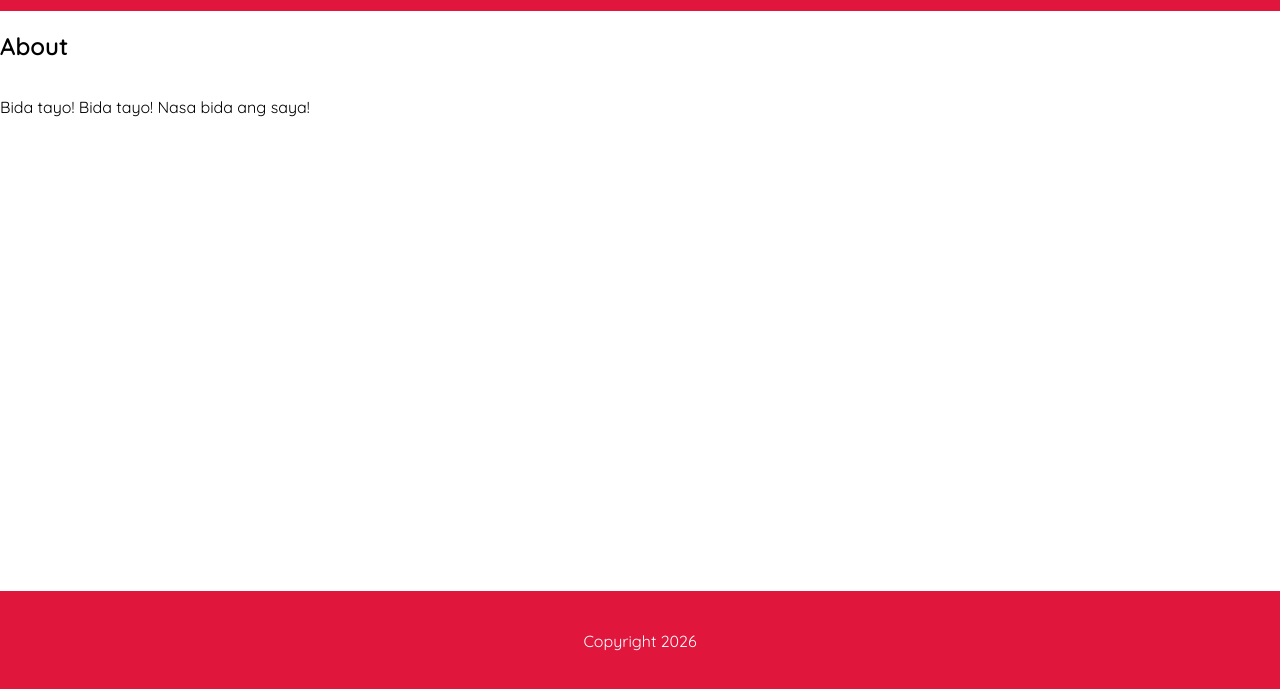
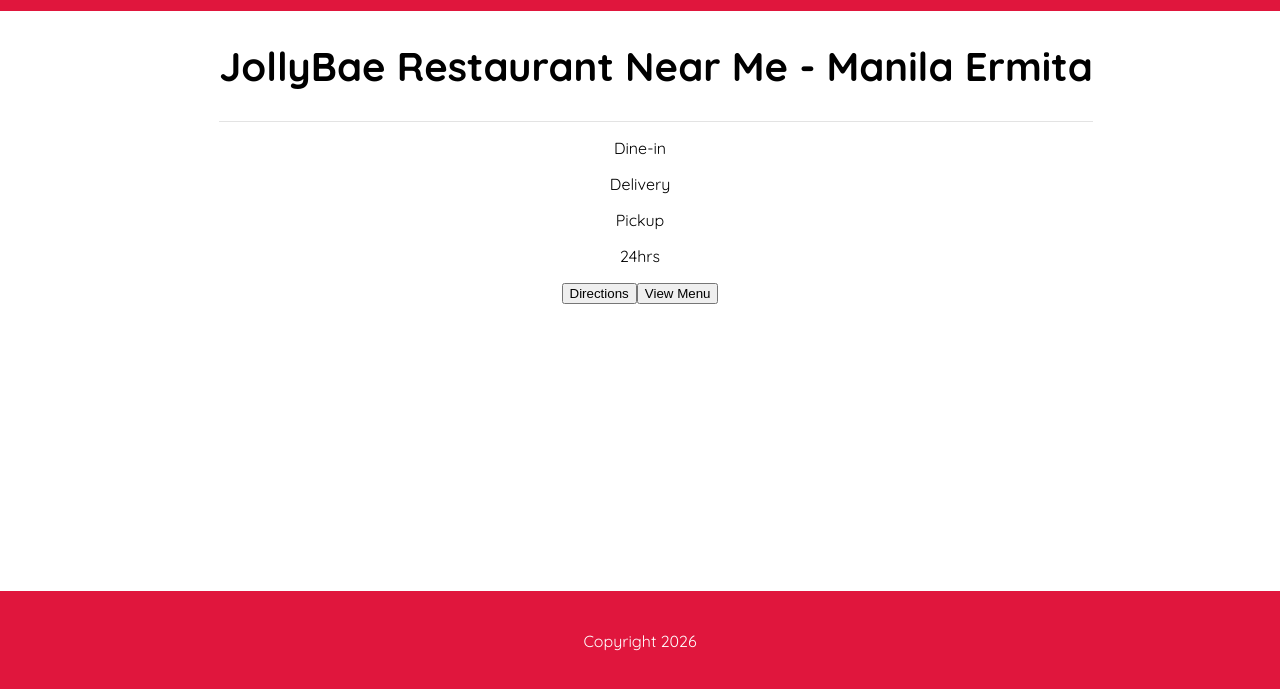
Before and after one commit to xamdp/restaurant-page, a website built with webpack: page src/template.html in a window 1280 px wide. Both pictures are taken after a click on the button "About". Shown: the part 109-798 px from the top of the page. Built offline with nearby package versions, Linux system fonts and the light colour scheme.

```diff
--- a/src/HeadingLogo.js
+++ b/src/HeadingLogo.js
@@ -5,7 +5,7 @@
 
 function HeadingLogo() {
 	const contentDiv = document.querySelector("#content")
-	const header = document.querySelector("header");
+	const header = document.querySelector(".jolly-header");
 	const logoheadingContainer = document.createElement("a");
 	const img = document.createElement("img");
 	const p = document.createElement("p");
--- a/src/about.js
+++ b/src/about.js
@@ -1,17 +1,20 @@
 
 function About() {
 	const contentDiv = document.querySelector("#content");
-	const div = document.createElement("div")
-	const title = document.createElement("h2");
-	const p = document.createElement("p");
+	const aboutDiv = document.createElement("div")
+	aboutDiv.setAttribute("id", "about-div")
 
-	div.setAttribute("id", "about-div")
-	title.textContent = "About"
-	title.setAttribute("class", "heading");
-	p.textContent = "Bida tayo! Bida tayo! Nasa bida ang saya!"
 
-	div.append(title, p);
-	contentDiv.append(div);
+	const storeHeader = document.createElement("header");
+	storeHeader.className = "store-header"
+
+	const storeLocation = document.createElement("h2")
+	storeLocation.textContent = "JollyBae Restaurant Near Me - Manila Ermita"
+	storeLocation.className = "store-heading"
+
+	storeHeader.append(storeLocation)
+	aboutDiv.append(storeHeader)
+	contentDiv.append(aboutDiv)
 }
 
 export { About };
--- a/src/index.js
+++ b/src/index.js
@@ -9,6 +9,7 @@
 import { Menu } from "./menu.js";
 import { About } from "./about.js";
 import { Footer } from "./footer.js";
+import { StoreInfo } from "./store/StoreInfo.js";
 
 class Restaurant {
 	constructor() {
@@ -52,6 +53,7 @@
 		if (id === "about-btn") {
 			this.contentDiv.replaceChildren();
 			About();
+			StoreInfo();
 		}
 	}
 
--- /dev/null
+++ b/src/store/StoreInfo.js
@@ -0,0 +1,35 @@
+
+function StoreInfo() {
+	const infoContainer = document.createElement("div")
+	infoContainer.className = "info-container"
+
+	const tags = document.createElement("div")
+	tags.className = "tags"
+
+	const tag1 = document.createElement("p")
+	tag1.textContent = "Dine-in"
+	const tag2 = document.createElement("p")
+	tag2.textContent = "Delivery"
+	const tag3 = document.createElement("p")
+	tag3.textContent = "Pickup"
+	const tag4 = document.createElement("p")
+	tag4.textContent = "24hrs"
+
+	tags.append(tag1, tag2, tag3, tag4)
+
+	const buttons = document.createElement("div")
+	buttons.className = "store-btns"
+
+	const btn1 = document.createElement("button")
+	btn1.textContent = "Directions"
+	const btn2 = document.createElement("button")
+	btn2.textContent = "View Menu"
+
+	buttons.append(btn1, btn2)
+
+	infoContainer.append(tags, buttons);
+	const aboutDiv = document.querySelector("#about-div")
+	aboutDiv.append(infoContainer);
+}
+
+export { StoreInfo };
--- a/src/styles.css
+++ b/src/styles.css
@@ -30,7 +30,7 @@
 	box-sizing: border-box;
 }
 
-header {
+.jolly-header {
 	display: grid;
 	grid-template-columns: 1fr 1fr;
 	justify-items: center;
@@ -379,6 +379,7 @@
 	align-items: center;
 	text-align: center;
 	padding: 7px;
+	flex: 1;
 }
 
 .card-div p {
@@ -400,6 +401,7 @@
 .meal-btns-container {
 	display: flex;
 	gap: 20px;
+	flex-shrink: 0;
 }
 
 .view-btn,
@@ -409,7 +411,6 @@
 	font-family: "Quicksand";
 	font-size: 20px;
 	font-weight: bold;
-	flex-shrink: 0;
 }
 
 .view-btn {
@@ -422,6 +423,28 @@
 	background-color: var(--logo-text);
 	color: var(--primary-bg);
 	border: none;
+}
+
+.store-header {
+	display: flex;
+	margin: 0 auto;
+	justify-content: center;
+	padding-left: 2rem;
+}
+
+.store-heading {
+	margin: 0;
+	font-size: 2.5rem;
+	padding: 30px 0px 30px 0px;
+	border-bottom: 1px solid #e3e3e3;
+	text-align: start;
+}
+
+.info-container {
+	display: flex;
+	justify-content: center;
+	text-align: center;
+	flex-direction: column;
 }
 
 
--- a/src/template.html
+++ b/src/template.html
@@ -10,7 +10,7 @@
 <link href="https://fonts.googleapis.com/css2?family=Quicksand:wght@300..700&display=swap" rel="stylesheet">
 </head>
 <body>
-	<header>
+	<header class="jolly-header">
 		<nav>
 			<button id="home-btn">Home</button>
 			<button id="menu-btn">Menu</button>
```
